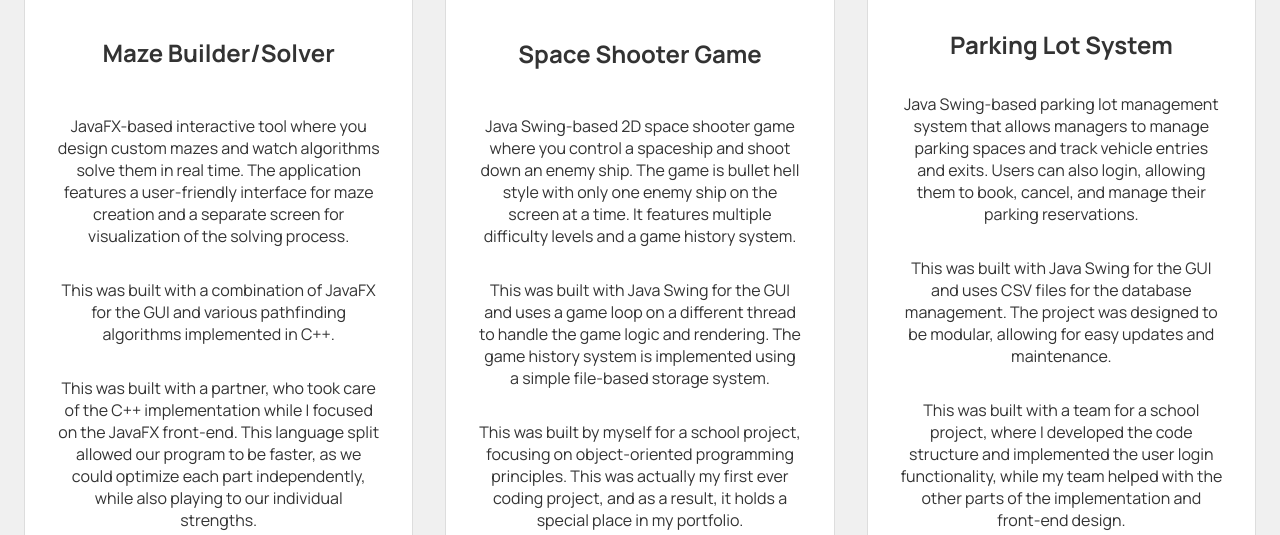
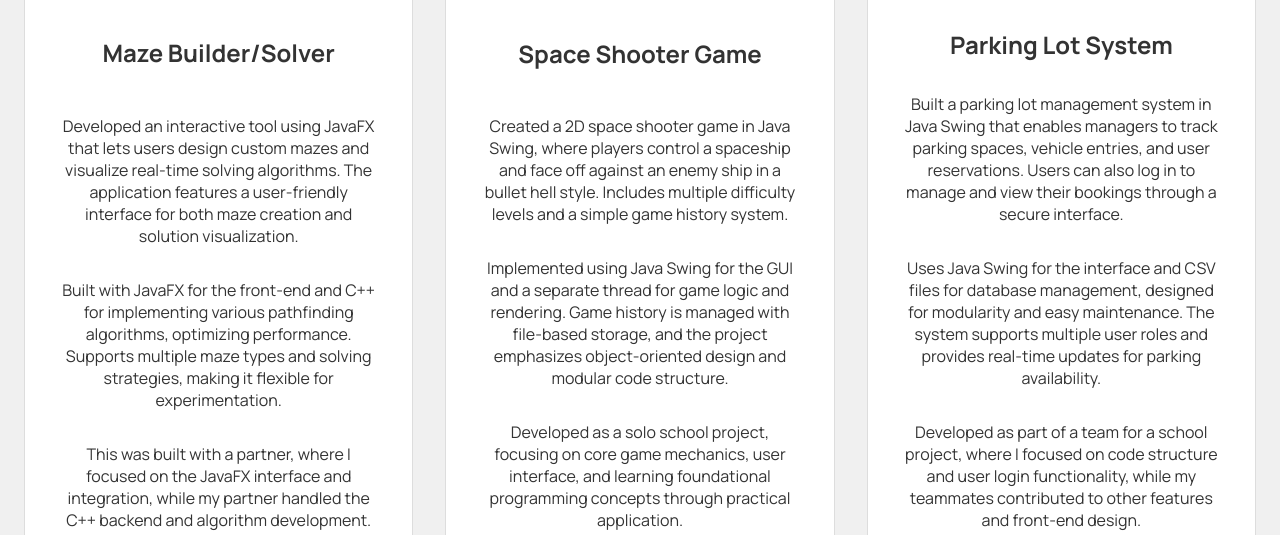
Before and after one commit to Pawanjot-Randhawa/Pawanjot-Randhawa.github.io, a plain HTML site: page index.html in a window 1280 px wide. Shown: the part 2273-2808 px from the top of the page. Drawn offline with nearby package versions, Linux system fonts and the light colour scheme.

Commit message:
updated descriptions

```diff
--- a/index.html
+++ b/index.html
@@ -214,11 +214,14 @@
                     </div>
                     <h3>Maze Builder/Solver</h3>
 
-                    <p>JavaFX-based interactive tool where you design custom mazes and watch algorithms solve them in real time. The application features a user-friendly interface for maze creation and a separate screen for visualization of the solving process.</p>
+                    <p>Developed an interactive tool using JavaFX that lets users design custom mazes and visualize real-time solving
+                        algorithms. The application features a user-friendly interface for both maze creation and solution visualization.
+                    </p>
+                    <p>Built with JavaFX for the front-end and C++ for implementing various pathfinding algorithms, optimizing performance.
+                        Supports multiple maze types and solving strategies, making it flexible for experimentation.</p>
+                    <p>This was built with a partner, where I focused on the JavaFX interface and integration, while my partner handled the
+                        C++ backend and algorithm development.</p>
 
-                    <p> This was built with a combination of JavaFX for the GUI and various pathfinding algorithms implemented in C++. </p>
-
-                    <p> This was built with a partner, who took care of the C++ implementation while I focused on the JavaFX front-end. This language split allowed our program to be faster, as we could optimize each part independently, while also playing to our individual strengths.</p>
 
                     <div class="project-github">
                         <a href="https://github.com/Pawanjot-Randhawa/Maze-BuilderSolver" target="_blank">
@@ -233,9 +236,12 @@
                         <img src="images/SpaceGame.webp" alt="Picture of Space Shooter Game GUI" class="project-image">
                     </div>
                     <h3>Space Shooter Game</h3>
-                    <p>Java Swing-based 2D space shooter game where you control a spaceship and shoot down an enemy ship. The game is bullet hell style with only one enemy ship on the screen at a time. It features multiple difficulty levels and a game history system.</p>
-                    <p> This was built with Java Swing for the GUI and uses a game loop on a different thread to handle the game logic and rendering. The game history system is implemented using a simple file-based storage system.</p>
-                    <p> This was built by myself for a school project, focusing on object-oriented programming principles. This was actually my first ever coding project, and as a result, it holds a special place in my portfolio.</p>
+                    <p>Created a 2D space shooter game in Java Swing, where players control a spaceship and face off against an enemy ship in
+                        a bullet hell style. Includes multiple difficulty levels and a simple game history system.</p>
+                    <p>Implemented using Java Swing for the GUI and a separate thread for game logic and rendering. Game history is managed
+                        with file-based storage, and the project emphasizes object-oriented design and modular code structure.</p>
+                    <p>Developed as a solo school project, focusing on core game mechanics, user interface, and learning foundational
+                        programming concepts through practical application.</p>
                     <div class="project-github">
                         <a href="https://github.com/Pawanjot-Randhawa/Space_Shooter_Game" target="_blank">
                             <i class="fa-brands fa-github"></i>
@@ -249,9 +255,13 @@
                         <img src="images/ParkingSoftware.webp" alt="Picture of Parking Lot System GUI" class="project-image">
                     </div>
                     <h3>Parking Lot System</h3>
-                    <p>Java Swing-based parking lot management system that allows managers to manage parking spaces and track vehicle entries and exits. Users can also login, allowing them to book, cancel, and manage their parking reservations.</p>
-                    <p> This was built with Java Swing for the GUI and uses CSV files for the database management. The project was designed to be modular, allowing for easy updates and maintenance.</p>
-                    <p> This was built with a team for a school project, where I developed the code structure and implemented the user login functionality, while my team helped with the other parts of the implementation and front-end design.</p>
+                    <p>Built a parking lot management system in Java Swing that enables managers to track parking spaces, vehicle entries,
+                        and user reservations. Users can also log in to manage and view their bookings through a secure interface.
+                    </p>
+                    <p>Uses Java Swing for the interface and CSV files for database management, designed for modularity and easy
+                        maintenance. The system supports multiple user roles and provides real-time updates for parking availability.</p>
+                    <p>Developed as part of a team for a school project, where I focused on code structure and user login functionality,
+                        while my teammates contributed to other features and front-end design.</p>
                     <div class="project-github">
                         <a href="https://github.com/MatthewAbtan/3311D2" target="_blank">
                             <i class="fa-brands fa-github"></i>
@@ -264,10 +274,13 @@
                         <i class="fa-solid fa-desktop"></i>
                         <img src="images/Frontend.webp" alt="Picture of Front-end for CRUD Application" class="project-image">
                     </div>
-                    <h3>Front-end for CRUD Application</h3>
-                    <p>Currently working on building a front-end for a CRUD backend application that supports user authentication and data management.</p>
-                    <p> This project is being developed using Next.js and React for the front-end, with a focus on creating a responsive and user-friendly interface.</p>
-                    <p> This was built with a partner, where I am focusing on the front end while my partner is doing the backend.</p>
+                    <h3>CRUD Front-end</h3>
+                    <p>Developed a Next.js based front-end for a CRUD application that enables users to manage data records with google authentication and secure
+                        access. The interface allows users to create, read, update, and delete entries efficiently.</p>
+                    <p>Built using Next.js and React, the project emphasizes responsive design and user experience. Features include dynamic
+                        search, form validation, and integration with a backend API for seamless data operations.</p>
+                    <p>This was built with a partner, where I focused on the front-end development, implementing the UI and client-side
+                        logic, while my partner handled the backend and database integration.</p>
                     <div class="project-github">
                         <a href="https://github.com/MatthewAbtan/3311D2" target="_blank">
                             <i class="fa-brands fa-github"></i>
```
